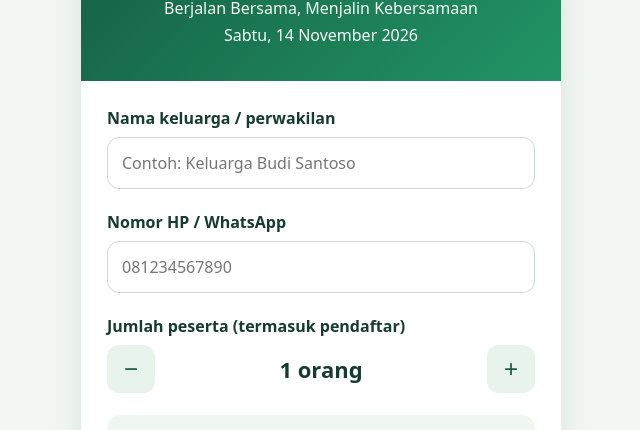
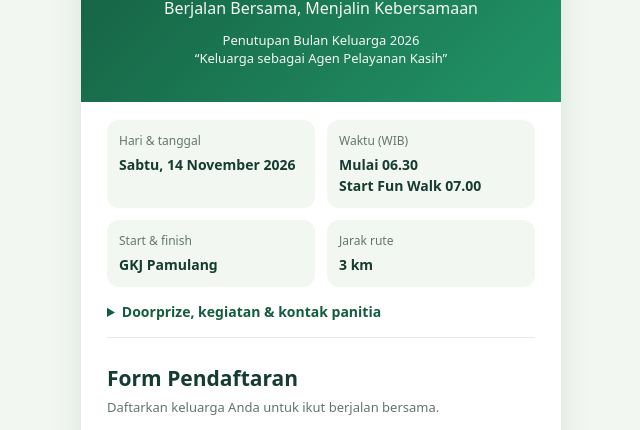
Before and after one commit to titus-zx/funwalkgkjp, a website: page Index.html in a window 1280 px wide. Shown: the part 139-569 px from the top of the page, without its empty margins (319-959 px from the left). Drawn offline with Linux system fonts and the light colour scheme.

Commit message:
Add flyer event details while keeping registration form prominent

```diff
--- a/Index.html
+++ b/Index.html
@@ -20,15 +20,34 @@ input:focus{outline:2px solid #229466}
 .primary:disabled{opacity:.55;cursor:wait}.hint{color:#65756b;font-size:13px;line-height:1.5}
 .error{color:#b91c1c;margin-bottom:16px}#success{text-align:center}#success h2{color:#147d4c}
 [hidden]{display:none!important}
+.event-info{padding:18px 26px 0}.event-info dl{display:grid;grid-template-columns:1fr 1fr;gap:12px;margin:0}.event-info dl div{background:#f2f7f2;border-radius:12px;padding:12px}.event-info dt{font-size:12px;color:#65756b;margin-bottom:5px}.event-info dd{margin:0;font-size:14px;font-weight:650;line-height:1.5}.event-info details{margin-top:14px;border-bottom:1px solid #e5ece7;padding-bottom:14px;font-size:14px;line-height:1.6}.event-info summary{cursor:pointer;color:#145c40;font-weight:650}.event-info details p{margin:12px 0 6px}.event-info ul{padding-left:20px;margin:6px 0}.event-info a{color:#145c40;text-underline-offset:3px}.form-title{font-size:21px;margin:0 0 6px}.form-intro{margin:0 0 22px}.included{display:block;margin-top:6px}.theme{font-size:13px;margin-top:12px!important}.contact-links{display:flex;flex-wrap:wrap;gap:8px 16px}
+@media(max-width:360px){header{padding:24px 18px}.event-info{padding:16px 18px 0}form,#success{padding:22px 18px}}
 </style>
 </head>
 <body><main>
-<header><small>PHBK 2 • GKJ PAMULANG</small><h1>FUN WALK 2026</h1><p>Berjalan Bersama, Menjalin Kebersamaan</p><p>Sabtu, 14 November 2026</p></header>
-<form id="form">
+<header><small>GKJ PAMULANG • PHBK 2</small><h1>FUN WALK 2026</h1><p>Berjalan Bersama, Menjalin Kebersamaan</p><p class="theme">Penutupan Bulan Keluarga 2026<br>“Keluarga sebagai Agen Pelayanan Kasih”</p></header>
+<section class="event-info" aria-label="Informasi acara">
+<dl>
+<div><dt>Hari &amp; tanggal</dt><dd>Sabtu, 14 November 2026</dd></div>
+<div><dt>Waktu (WIB)</dt><dd>Mulai 06.30<br>Start Fun Walk 07.00</dd></div>
+<div><dt>Start &amp; finish</dt><dd>GKJ Pamulang</dd></div>
+<div><dt>Jarak rute</dt><dd>3 km</dd></div>
+</dl>
+<details><summary>Doorprize, kegiatan &amp; kontak panitia</summary>
+<p>Doorprize menarik dan kegiatan di area finish:</p>
+<ul><li>Live Band KPR</li><li>Bazar lapak jualan per wilayah</li><li>Lomba aksesoris Fun Walk terbaik</li><li>Atraksi tim taekwondo GKJ Pamulang</li></ul>
+<p>Informasi dan pendaftaran:</p>
+<div class="contact-links"><a href="https://wa.me/6281297898399" target="_blank" rel="noopener noreferrer">Titus · 081297898399</a><a href="https://wa.me/6285781741339" target="_blank" rel="noopener noreferrer">Youri · 085781741339</a></div>
+<p class="hint">Atau kunjungi stand PHBK 2 selesai ibadah Minggu.</p>
+</details>
+</section>
+<form id="form" aria-labelledby="formTitle">
+<h2 id="formTitle" class="form-title">Form Pendaftaran</h2>
+<p class="hint form-intro">Daftarkan keluarga Anda untuk ikut berjalan bersama.</p>
 <div class="field"><label for="familyName">Nama keluarga / perwakilan</label><input id="familyName" maxlength="80" minlength="3" required placeholder="Contoh: Keluarga Budi Santoso" autocomplete="name"></div>
 <div class="field"><label for="phone">Nomor HP / WhatsApp</label><input id="phone" type="tel" inputmode="tel" required placeholder="081234567890" autocomplete="tel"></div>
 <div class="field"><label>Jumlah peserta (termasuk pendaftar)</label><div class="stepper"><button type="button" id="minus" aria-label="Kurangi peserta">−</button><output id="count">1 orang</output><button type="button" id="plus" aria-label="Tambah peserta">+</button></div></div>
-<div class="total"><span>Total biaya pendaftaran</span><strong id="total">Rp10.000</strong><span class="hint">Rp10.000 × jumlah peserta</span></div>
+<div class="total"><span>Total biaya pendaftaran</span><strong id="total">Rp10.000</strong><span class="hint">Rp10.000 × jumlah peserta</span><span class="hint included">Termasuk air mineral dan snack pagi per peserta.</span></div>
 <p id="error" class="error" role="alert" hidden></p>
 <button id="submit" class="primary" type="submit">Daftar Sekarang</button>
 <p class="hint">Satu pendaftaran untuk satu keluarga. Pastikan nomor WhatsApp dapat dihubungi panitia. Pembayaran belum diproses melalui aplikasi ini.</p>
```
